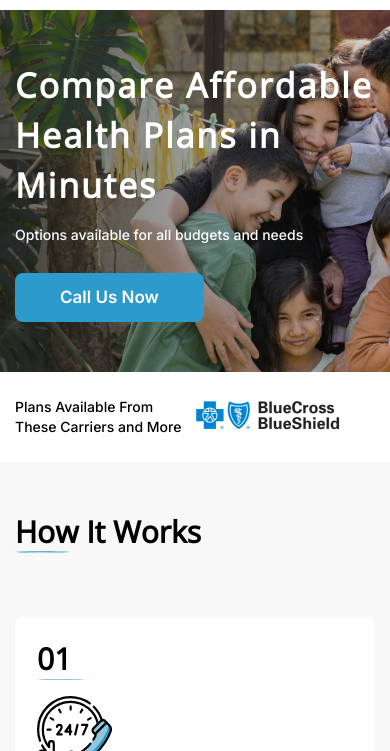
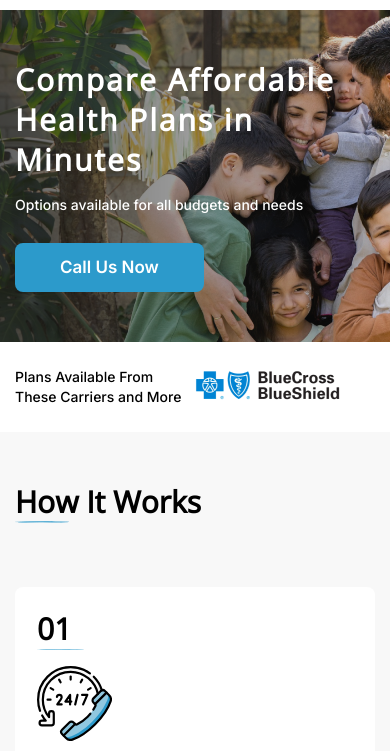
Before and after one commit to ashay0207/assistanthealth, a plain HTML site: page index.html in a window 390 px wide. Shown: the part 93-844 px from the top of the page. Drawn offline with nearby package versions, Linux system fonts and the light colour scheme.

Commit message:
Update style.css

```diff
--- a/css/style.css
+++ b/css/style.css
@@ -352,8 +352,9 @@ p.address::before {
         justify-content: center;
         gap: 20px;
     }
-    h1{
-        font-size: 34px;
+     h1 {
+        font-size: 30px;
+        line-height: 40px;
     }
     h2{
         font-size: 30px;
```
